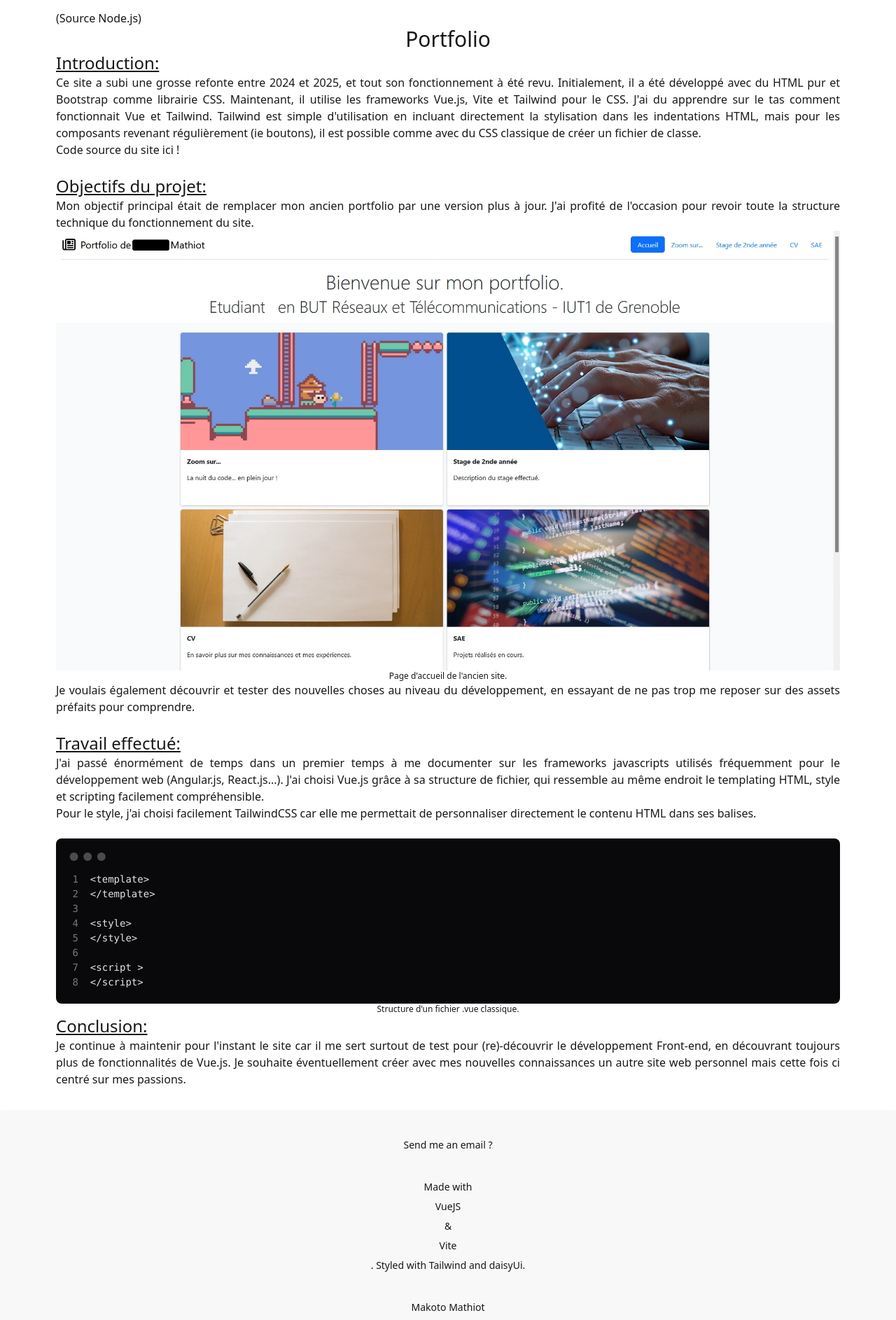
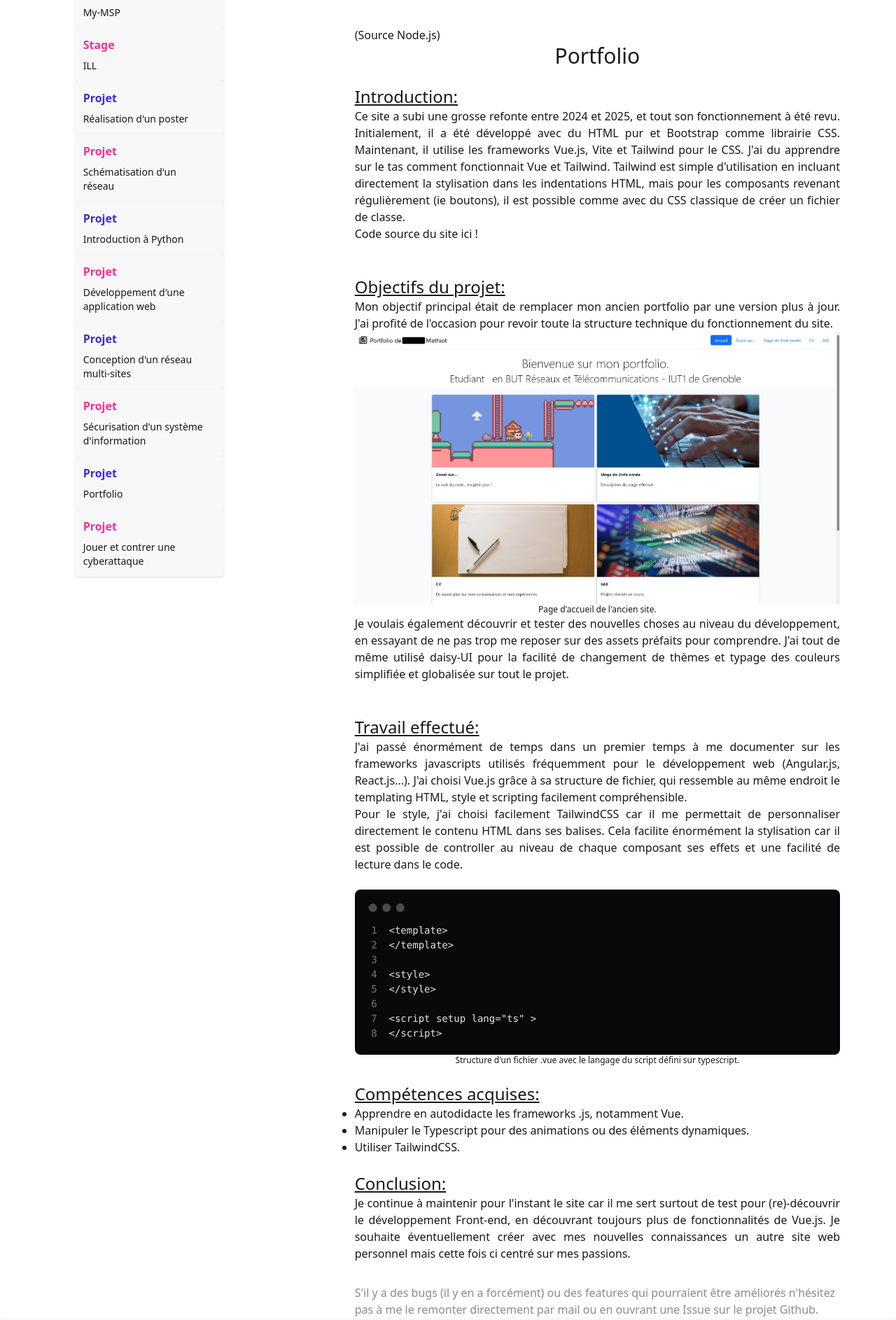
Before and after one commit to torineos/portfolio, a Vue app: page /project/project-portfolio in a window 1280 px wide. Shown: the part 174-2060 px from the top of the page at 70% size. Built offline with nearby package versions, Linux system fonts and the light colour scheme.

Commit message:
feat: Portfolio page done

```diff
--- a/src/views/projects/PortfolioProject.vue
+++ b/src/views/projects/PortfolioProject.vue
@@ -2,7 +2,9 @@
   <div
     class="bg-[url(/Node.js.webp)] bg-fixed h-24 mx-auto overflow-y-scroll border-x"
   ></div>
-  <div class="mx-20 mb-8 mt-5">
+  <div class="grid grid-cols-3">
+    <ProjectsNavbar />
+    <div class="mx-20 pt-6 mt-5 flex flex-col col-span-2">
       <p class="text">
         (<a
           class="link link-hover"
@@ -11,23 +13,24 @@
         >)
       </p>
       <p class="text-3xl text-center">Portfolio</p>
-    <p class="text-2xl underline">Introduction:</p>
+      <p class="text-2xl underline pt-6">Introduction:</p>
       <p class="text-justify">
         Ce site a subi une grosse refonte entre 2024 et 2025, et tout son
         fonctionnement à été revu. Initialement, il a été développé avec du HTML
         pur et Bootstrap comme librairie CSS. Maintenant, il utilise les
-      frameworks Vue.js, Vite et Tailwind pour le CSS. J'ai du apprendre sur le
-      tas comment fonctionnait Vue et Tailwind. Tailwind est simple
-      d'utilisation en incluant directement la stylisation dans les indentations
-      HTML, mais pour les composants revenant régulièrement (ie boutons), il est
-      possible comme avec du CSS classique de créer un fichier de classe. <br />
+        frameworks Vue.js, Vite et Tailwind pour le CSS. J'ai du apprendre sur
+        le tas comment fonctionnait Vue et Tailwind. Tailwind est simple
+        d'utilisation en incluant directement la stylisation dans les
+        indentations HTML, mais pour les composants revenant régulièrement (ie
+        boutons), il est possible comme avec du CSS classique de créer un
+        fichier de classe. <br />
 
         <a class="link link-hover" href="https://github.com/torineos/portfolio"
           >Code source du site ici !</a
         >
       </p>
       <br />
-    <p class="text-2xl underline">Objectifs du projet:</p>
+      <p class="text-2xl underline pt-6">Objectifs du projet:</p>
       <p class="text-justify">
         Mon objectif principal était de remplacer mon ancien portfolio par une
         version plus à jour. J'ai profité de l'occasion pour revoir toute la
@@ -36,20 +39,25 @@
       <img class="object-contain md:object-cover" src="/ancien-site.webp" />
       <p class="text-xs text-center">Page d'accueil de l'ancien site.</p>
       <p class="text-justify">
-      Je voulais également découvrir et tester des nouvelles choses au niveau du
-      développement, en essayant de ne pas trop me reposer sur des assets
-      préfaits pour comprendre.
+        Je voulais également découvrir et tester des nouvelles choses au niveau
+        du développement, en essayant de ne pas trop me reposer sur des assets
+        préfaits pour comprendre. J'ai tout de même utilisé daisy-UI pour la
+        facilité de changement de thèmes et typage des couleurs simplifiée et
+        globalisée sur tout le projet.
       </p>
       <br />
-    <p class="text-2xl underline">Travail effectué:</p>
+      <p class="text-2xl underline pt-6">Travail effectué:</p>
       <p class="text-justify">
         J'ai passé énormément de temps dans un premier temps à me documenter sur
-      les frameworks javascripts utilisés fréquemment pour le développement web
-      (Angular.js, React.js...). J'ai choisi Vue.js grâce à sa structure de
-      fichier, qui ressemble au même endroit le templating HTML, style et
+        les frameworks javascripts utilisés fréquemment pour le développement
+        web (Angular.js, React.js...). J'ai choisi Vue.js grâce à sa structure
+        de fichier, qui ressemble au même endroit le templating HTML, style et
         scripting facilement compréhensible.<br />
-      Pour le style, j'ai choisi facilement TailwindCSS car elle me permettait
-      de personnaliser directement le contenu HTML dans ses balises.
+        Pour le style, j'ai choisi facilement TailwindCSS car il me permettait
+        de personnaliser directement le contenu HTML dans ses balises. Cela
+        facilite énormément la stylisation car il est possible de controller au
+        niveau de chaque composant ses effets et une facilité de lecture dans le
+        code.
       </p>
       <br />
       <div class="mockup-code w-full">
@@ -59,19 +67,41 @@
         <pre data-prefix="4"><code>&lt;style&gt;</code></pre>
         <pre data-prefix="5"><code>&lt;/style&gt;</code></pre>
         <pre data-prefix="6"><code></code></pre>
-      <pre data-prefix="7"><code>&lt;script &gt;</code></pre>
+        <pre data-prefix="7"><code>&lt;script setup lang="ts" &gt;</code></pre>
         <pre data-prefix="8"><code>&lt;/script&gt;</code></pre>
       </div>
-    <p class="text-xs text-center">Structure d'un fichier .vue classique.</p>
-    <p class="text-2xl underline">Conclusion:</p>
-    <p class="text-justify">
+      <p class="text-xs text-center">
+        Structure d'un fichier .vue avec le langage du script défini sur
+        typescript.
+      </p>
+
+      <p class="text-2xl underline pt-6">Compétences acquises:</p>
+      <ul class="list-disc">
+        <li>Apprendre en autodidacte les frameworks .js, notamment Vue.</li>
+        <li>
+          Manipuler le Typescript pour des animations ou des éléments
+          dynamiques.
+        </li>
+        <li>Utiliser TailwindCSS.</li>
+      </ul>
+
+      <p class="text-2xl underline pt-6">Conclusion:</p>
+      <p class="text-justify mb-8">
         Je continue à maintenir pour l'instant le site car il me sert surtout de
         test pour (re)-découvrir le développement Front-end, en découvrant
         toujours plus de fonctionnalités de Vue.js. Je souhaite éventuellement
         créer avec mes nouvelles connaissances un autre site web personnel mais
         cette fois ci centré sur mes passions.
       </p>
+      <p class="text-base-content/50">
+        S'il y a des bugs (il y en a forcément) ou des features qui pourraient
+        être améliorés n'hésitez pas à me le remonter directement par mail ou en
+        ouvrant une Issue sur le projet Github.
+      </p>
+    </div>
   </div>
 </template>
 
-<script></script>
+<script setup lang="ts">
+import ProjectsNavbar from "/src/components/ProjectsNavbar.vue";
+</script>
```
Lines whose indentation alone changed are shown as unchanged.
